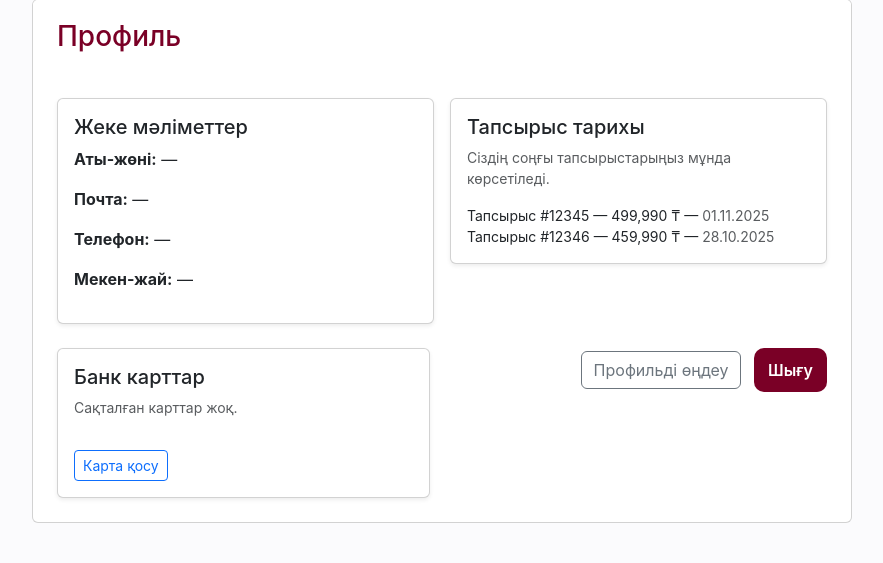
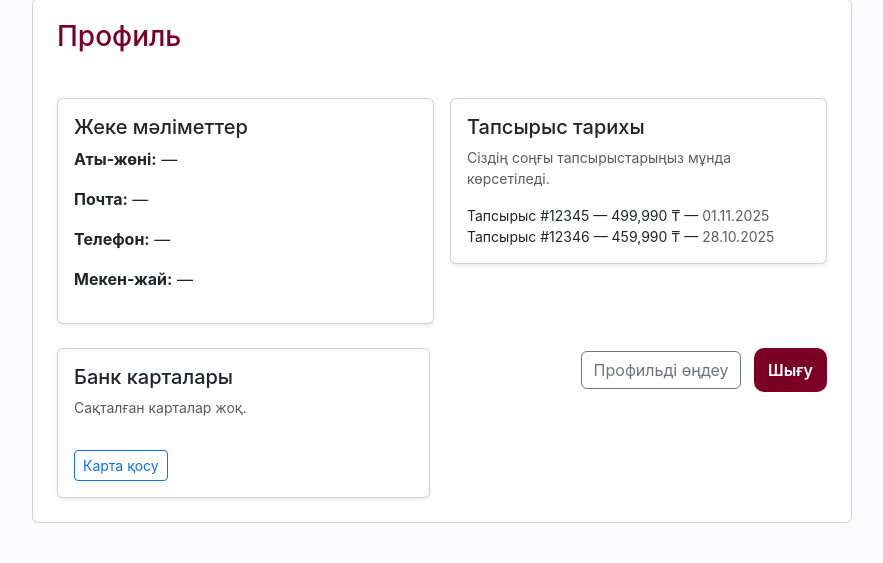
Before and after one commit to Sunkar007/kazprice, a Flask app: template templates/profile.html in a window 1280 px wide. Shown: the part 128-691 px from the top of the page, without its empty margins (198-1081 px from the left). Run offline with Flask 3, Linux system fonts and the light colour scheme; the template is opened without the code that fills it, so the values that code supplies are empty.

Commit message:
Update code

```diff
--- a/templates/profile.html
+++ b/templates/profile.html
@@ -35,7 +35,7 @@
         <div class="row mt-4">
           <div class="col-12 col-md-6">
             <div class="card p-3 shadow-sm">
-              <h5 style="margin-top:0">Банк карттар</h5>
+              <h5 style="margin-top:0">Банк карталары</h5>
               {% if cards %}
                 <ul class="list-group list-group-flush">
                 {% for c in cards %}
@@ -52,7 +52,7 @@
                 {% endfor %}
                 </ul>
               {% else %}
-                <p class="small text-muted">Сақталған карттар жоқ.</p>
+                <p class="small text-muted">Сақталған карталар жоқ.</p>
               {% endif %}
               <div class="mt-3">
                 <a href="{{ url_for('add_card') }}" class="btn btn-sm btn-outline-primary">Карта қосу</a>
```
Also changed, not shown: BANK_CARDS_IMPLEMENTATION.md (+1 -1 lines).
